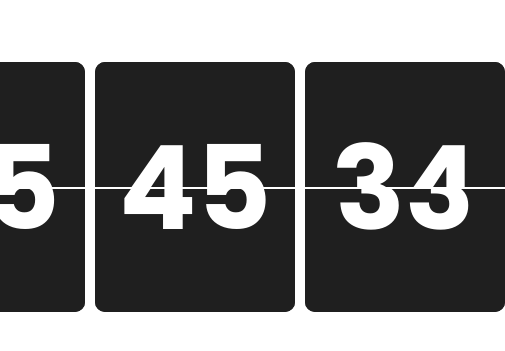
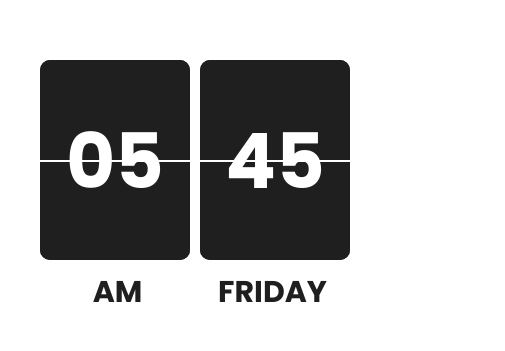
Before and after one commit to SpryMann/sprymann-clock-widget, a plain HTML site: page index.html in a window 390 px wide. Shown: the part 235-586 px from the top of the page, 505 px wide, since content can reach past the window. Drawn offline with Linux system fonts and the light colour scheme.

Commit message:
Make clock responsive

```diff
--- a/app.js
+++ b/app.js
@@ -17,9 +17,8 @@ function formatAMPM(date) {
   hours = hours ? hours : "12";
   hours = hours < 10 ? `0${hours}` : hours.toString();
   minutes = minutes < 10 ? `0${minutes}` : minutes.toString();
-  seconds = seconds < 10 ? `0${seconds}` : seconds.toString();
 
-  return [hours, minutes, seconds, ampm, dayOfTheWeek];
+  return [hours, minutes, ampm, dayOfTheWeek];
 }
 
 function updateSegmentValue(segment, value) {
@@ -48,8 +47,9 @@ function updateClock() {
   const clock = document.querySelector(".clock");
   const clockHours = clock.querySelector("#hours");
   const clockMinutes = clock.querySelector("#minutes");
-  const clockSeconds = clock.querySelector("#seconds");
-  const [hours, minutes, seconds, ampm, dayOfTheWeek] = formatAMPM(new Date());
+  const clockAmPm = clock.querySelector(".clock__ampm");
+  const clockWeekday = clock.querySelector(".clock__weekday");
+  const [hours, minutes, ampm, dayOfTheWeek] = formatAMPM(new Date());
 
   if (clockHours.querySelector(".score__top").innerHTML !== hours) {
     updateSegmentValue(clockHours, hours);
@@ -59,8 +59,12 @@ function updateClock() {
     updateSegmentValue(clockMinutes, minutes);
   }
 
-  if (clockSeconds.querySelector(".score__top").innerHTML !== seconds) {
-    updateSegmentValue(clockSeconds, seconds);
+  if (clockAmPm.innerHTML !== ampm) {
+    clockAmPm.innerHTML = ampm;
+  }
+
+  if (clockWeekday.innerHTML !== dayOfTheWeek) {
+    clockWeekday.innerHTML = dayOfTheWeek;
   }
 }
 
@@ -68,12 +72,10 @@ function initClock() {
   const clock = document.querySelector(".clock");
   const clockHours = clock.querySelector("#hours");
   const clockMinutes = clock.querySelector("#minutes");
-  const clockSeconds = clock.querySelector("#seconds");
-  const [hours, minutes, seconds, ampm, dayOfTheWeek] = formatAMPM(new Date());
+  const [hours, minutes, ampm, dayOfTheWeek] = formatAMPM(new Date());
 
   updateSegmentValue(clockHours, hours);
   updateSegmentValue(clockMinutes, minutes);
-  updateSegmentValue(clockSeconds, seconds);
 }
 
 window.addEventListener("DOMContentLoaded", () => {
--- a/index.html
+++ b/index.html
@@ -15,6 +15,7 @@
   </head>
   <body>
     <div class="clock">
+      <div class="clock__content">
         <div class="clock__score score" id="hours">
           <div class="score__content">
             <div class="score__top"></div>
@@ -35,15 +36,11 @@
             </div>
           </div>
         </div>
-      <div class="clock__score score" id="seconds">
-        <div class="score__content">
-          <div class="score__top"></div>
-          <div class="score__bottom"></div>
-          <div class="score__overlay overlay">
-            <div class="overlay__top"></div>
-            <div class="overlay__bottom"></div>
       </div>
-        </div>
+
+      <div class="clock__addition">
+        <div class="clock__ampm"></div>
+        <div class="clock__weekday"></div>
       </div>
     </div>
 
--- a/style.css
+++ b/style.css
@@ -14,17 +14,34 @@ body {
   font-family: "Poppins", sans-serif;
 }
 
-.clock {
+.clock__content {
   display: flex;
   gap: 10px;
 }
 
+.clock__addition {
+  display: flex;
+  align-items: center;
+  margin-top: 10px;
+  user-select: none;
+}
+
+.clock__ampm,
+.clock__weekday {
+  flex: 1;
+  font-weight: 700;
+  font-size: 30px;
+  color: #1f1f1f;
+  text-align: center;
+  text-transform: uppercase;
+}
+
 .score {
   border-radius: 10px;
-  width: 200px;
-  height: 250px;
+  width: 150px;
+  height: 200px;
   font-weight: 700;
-  font-size: 115px;
+  font-size: 75px;
   color: #ffffff;
   background: #1f1f1f;
   user-select: none;
@@ -45,7 +62,7 @@ body {
 }
 
 .score__top {
-  padding-top: calc(0.2 * 100%);
+  padding-top: calc(0.3 * 100%);
   line-height: 1.5;
 }
 
@@ -75,7 +92,7 @@ body {
   top: 0;
   border-top-left-radius: 10px;
   border-top-right-radius: 10px;
-  padding-top: calc(0.2 * 100%);
+  padding-top: calc(0.3 * 100%);
   color: #ffffff;
   line-height: 1.5;
   background-color: #1f1f1f;
@@ -123,3 +140,19 @@ body {
     transform: rotateX(0deg);
   }
 }
+
+@media screen and (min-width: 576px) {
+  .score {
+    width: 200px;
+    height: 250px;
+    font-size: 115px;
+  }
+
+  .score__top {
+    padding-top: calc(0.2 * 100%);
+  }
+
+  .overlay__top {
+    padding-top: calc(0.2 * 100%);
+  }
+}
```
Lines whose indentation alone changed are shown as unchanged.
